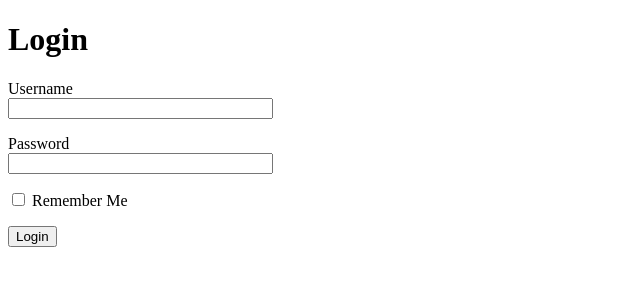
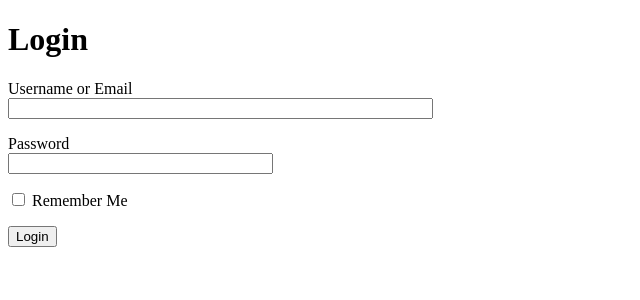
Before and after one commit to emmanuelobo/stat-watch, a Flask app: page /login in a window 1280 px wide. Shown: the top 300 px of the page, without its empty margins (0-640 px from the left). Run offline with Flask 2, Linux system fonts and the light colour scheme.

Commit message:
user management

```diff
--- a/app.py
+++ b/app.py
@@ -33,12 +33,13 @@ def login():
 
 	form = LoginForm()
 	if form.validate_on_submit():
-		user = User.query.filter_by(username=form.username.data).first()
-		print(user)
+		user = User.query.filter_by(username=form.username_or_email.data).first()
 		if user is None or not user.validate_password(form.password.data):
-			flash('Invalid credentials. Please try again')
-			print('Invalid credentials. Please try again')
-			return redirect(url_for('login'))
+			user = User.query.filter_by(email=form.username_or_email.data).first()
+			if user is None or not user.validate_password(form.password.data):
+				flash('Invalid credentials. Please try again')
+				print('Invalid credentials. Please try again')
+				return redirect(url_for('login'))
 
 		login_user(user, remember=form.remember_me.data)
 		return redirect(url_for('home'))
@@ -63,8 +64,6 @@ def register():
 		db.session.commit()
 		flash('Congratulations, you\'re ready to go!')
 		return redirect(url_for('login'))
-
-	print(form.errors)
 	return render_template('signup.html', form=form)
 
 
--- a/scripts/forms.py
+++ b/scripts/forms.py
@@ -7,7 +7,7 @@ from scripts.models import User
 
 
 class LoginForm(FlaskForm):
-	username = StringField('Username', validators=[DataRequired()])
+	username_or_email = StringField('Username or Email', validators=[DataRequired()])
 	password = PasswordField('Password', validators=[DataRequired()])
 	remember_me = BooleanField('Remember Me')
 	submit = SubmitField('Login')
--- a/scripts/models.py
+++ b/scripts/models.py
@@ -15,6 +15,9 @@ class User(db.Model, UserMixin):
 		self.username = username
 		self.email = email
 		self.password = password
+
+	def __repr__(self):
+		return f'<User: {self.username}>'
 
 	def set_password(self, password):
 		self.password = generate_password_hash(password)
--- a/templates/login.html
+++ b/templates/login.html
@@ -10,8 +10,8 @@
         {{form.hidden_tag()}}
 
         <p>
-            {{form.username.label}} <br>
-            {{form.username(size=30)}}
+            {{form.username_or_email.label}} <br>
+            {{form.username_or_email(size=50)}}
         </p>
 
         <p>
```
